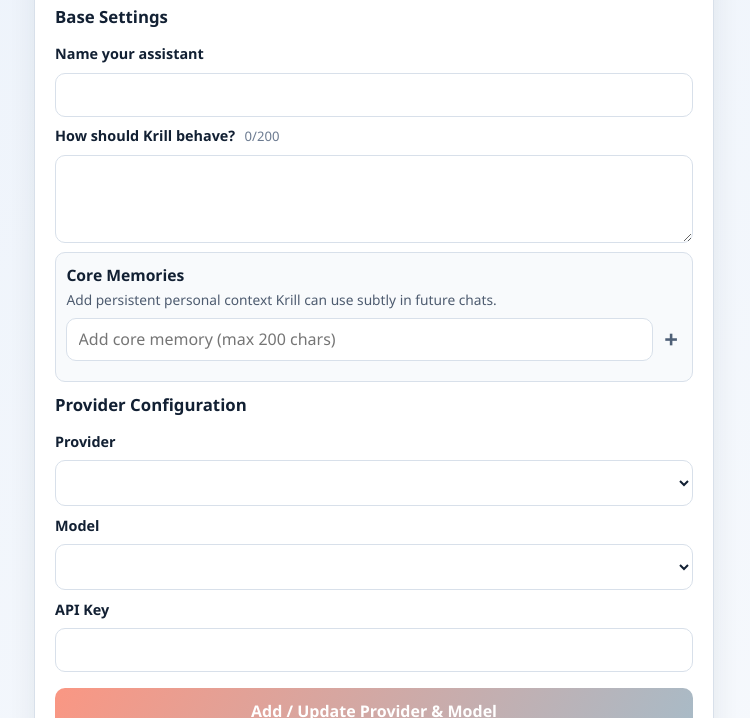
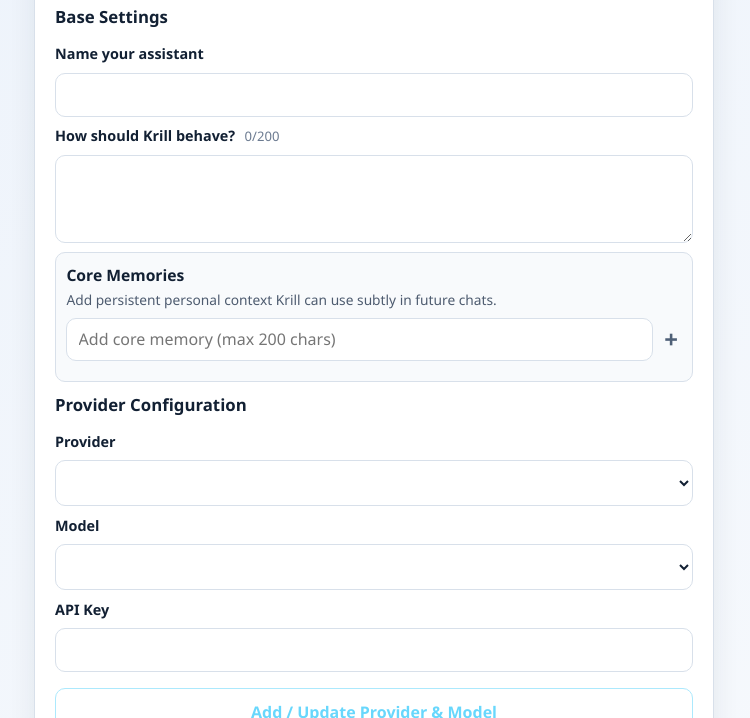
Before and after one commit to oliverruoff/Krill, a plain HTML site: page static/setup.html in a window 1280 px wide. Both pictures are taken after a click on the button "Start from Scratch". Shown: the part 82-800 px from the top of the page, without its empty margins (266-1016 px from the left). Drawn offline with Linux system fonts and the light colour scheme; no server answers.

Commit message:
small UI adjustment

```diff
--- a/static/css/style.css
+++ b/static/css/style.css
@@ -222,6 +222,16 @@ button:hover {
 button:disabled {
   background: #95a2b6;
   cursor: not-allowed;
+}
+
+.outline-btn {
+  color: var(--accent-strong);
+  background: transparent;
+  border: 1px solid color-mix(in srgb, var(--accent-strong) 55%, #ffffff 45%);
+}
+
+.outline-btn:hover {
+  background: color-mix(in srgb, var(--accent-strong) 10%, #ffffff 90%);
 }
 
 .button-link {
--- a/static/setup.html
+++ b/static/setup.html
@@ -78,7 +78,7 @@
           <label for="provider_api_key">API Key</label>
           <input id="provider_api_key" type="text" />
 
-          <button type="button" id="add-provider-btn">Add / Update Provider &amp; Model</button>
+          <button type="button" id="add-provider-btn" class="outline-btn">Add / Update Provider &amp; Model</button>
 
           <div>
             <h2>Configured Providers</h2>
```
